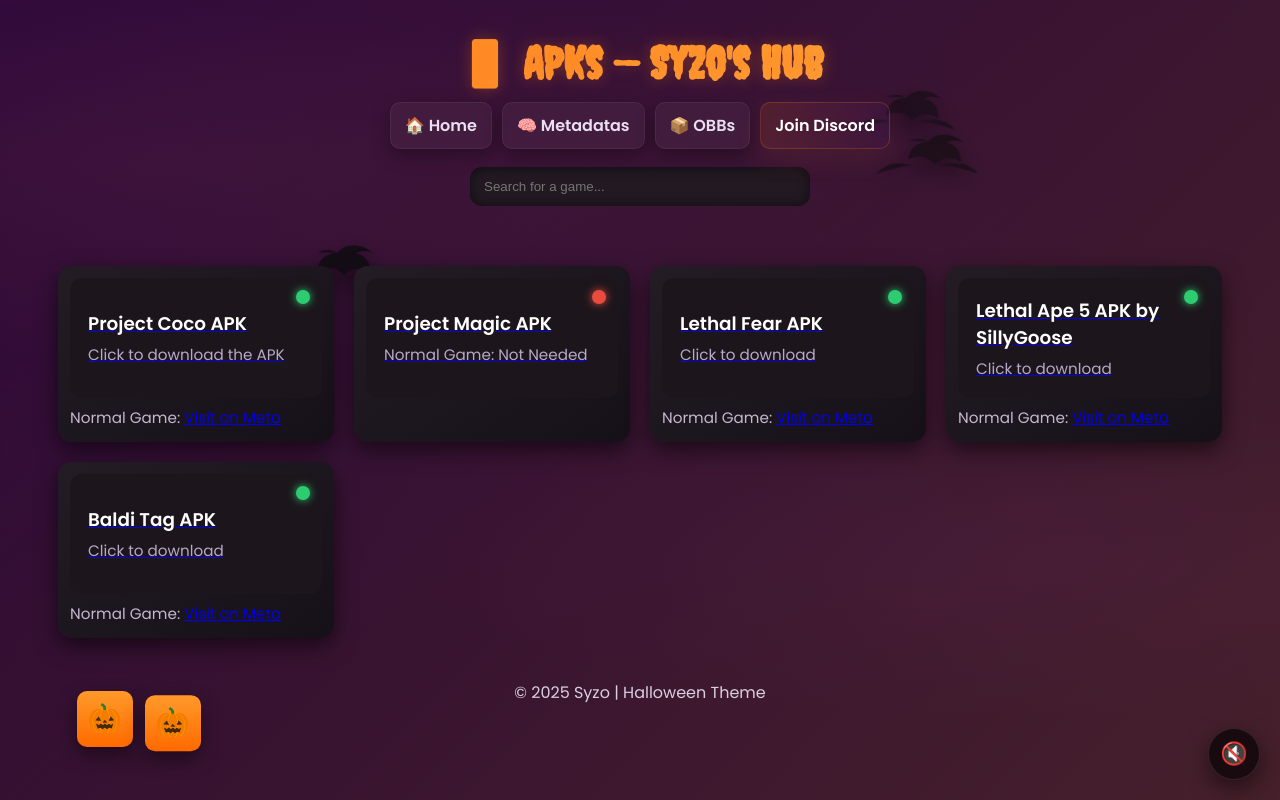
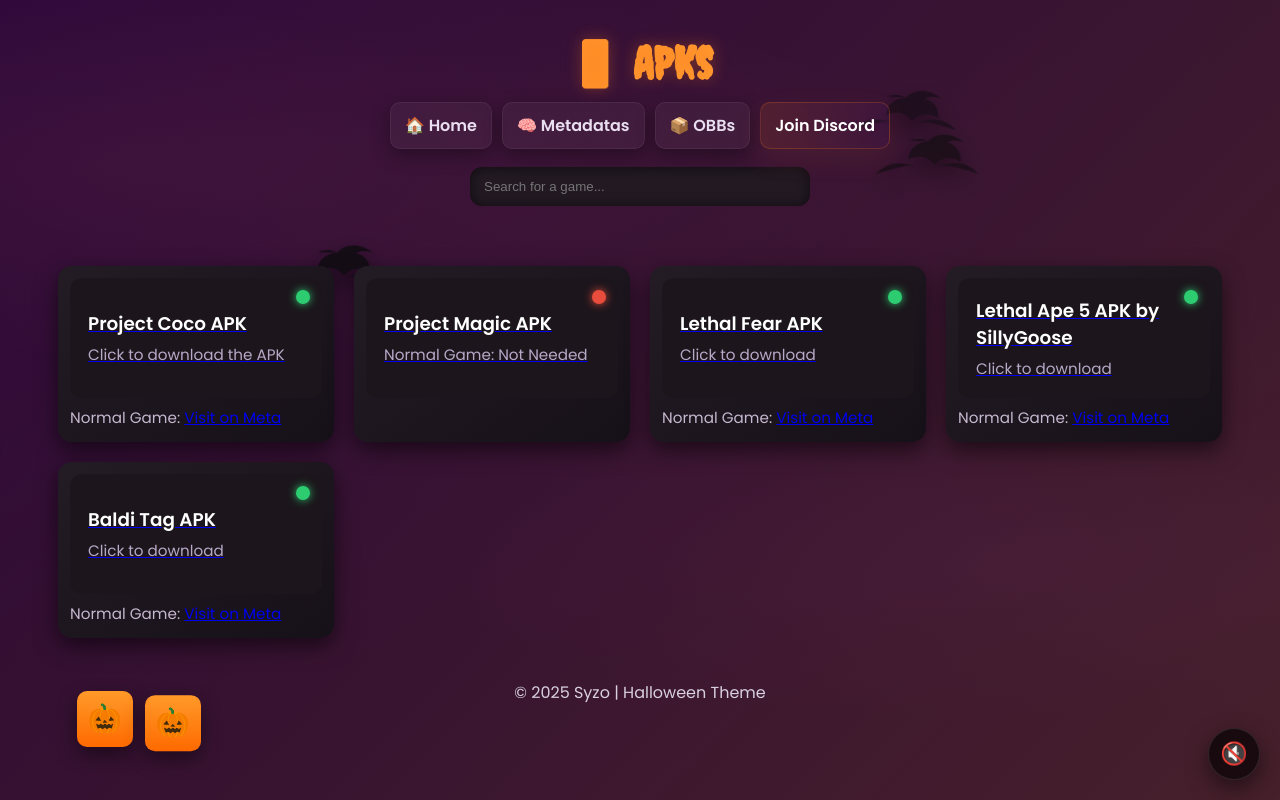
Before and after one commit to qtsyzo/test-syzo, a plain HTML site: page apks.html in a window 1280 px wide. Drawn offline with Linux system fonts and the light colour scheme.

Commit message:
Update apks.html

```diff
--- a/apks.html
+++ b/apks.html
@@ -41,7 +41,7 @@
   <div class="pumpkins" aria-hidden="true"><div class="pumpkin">🎃</div><div class="pumpkin">🎃</div></div>
 
   <header class="header">
-    <h1 class="brand"><span class="icon">📱</span> <span class="text">APKs — Syzo's Hub</span></h1>
+    <h1 class="brand"><span class="icon">📱</span> <span class="text">APKs</span></h1>
     <div class="controls">
       <a class="btn" href="index.html">🏠 Home</a>
       <a class="btn" href="metadatas.html">🧠 Metadatas</a>
```
